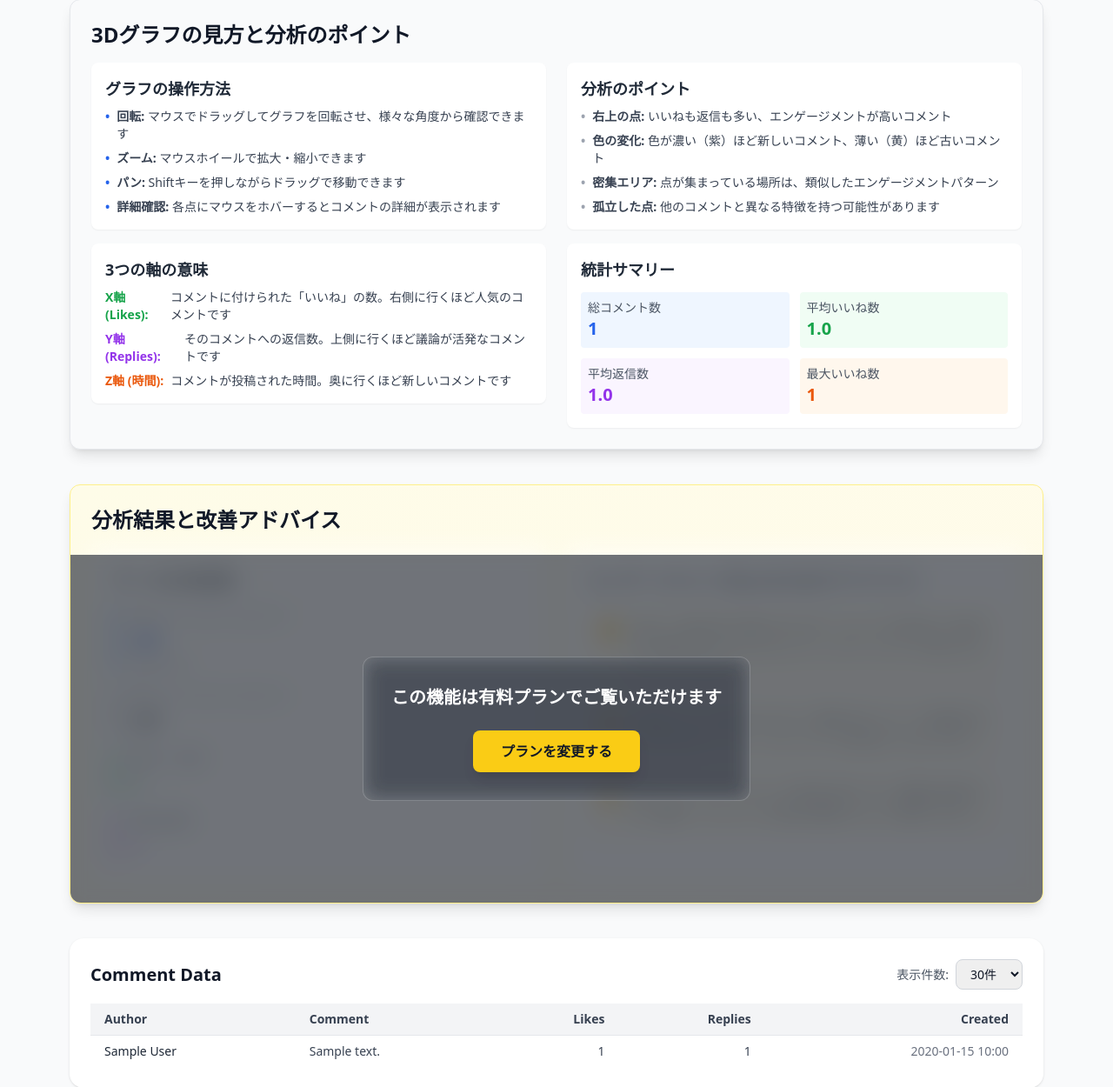
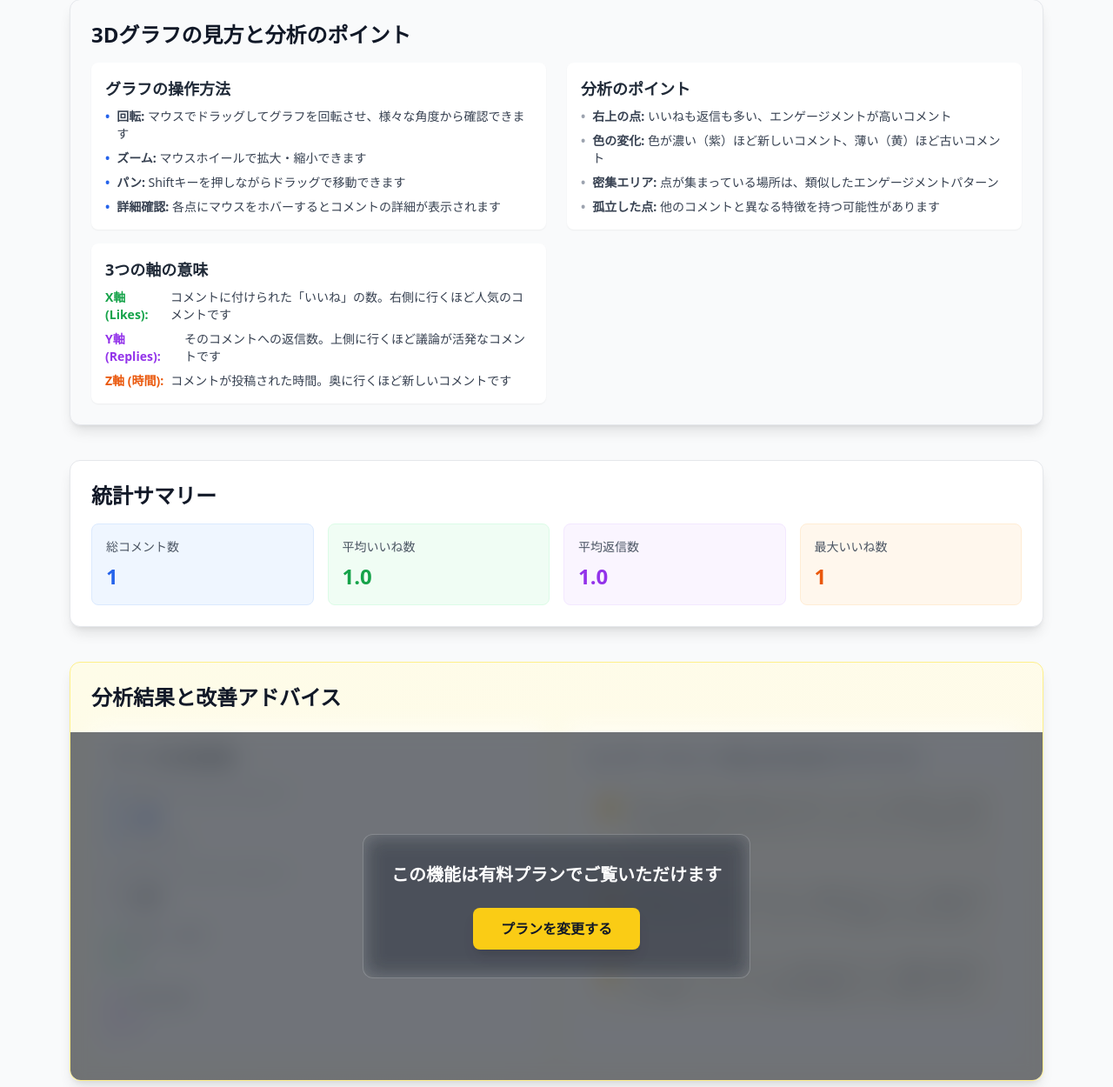
Before and after one commit to t-sasaki1124/django_ai_dashboard, a Django app: page / in a window 1280 px wide. Shown: the part 864-2114 px from the top of the page at 87% size. Run offline with Django 4.2, Linux system fonts and the light colour scheme; tables that the repository leaves empty hold one stand-in row (values such as "Sample post"); some libraries are stand-ins or nearby versions.

```diff
--- a/myapp/templates/index.html
+++ b/myapp/templates/index.html
@@ -72,7 +72,7 @@
         </div>
       </div>
 
-      <!-- 右側：分析のポイントと統計 -->
+      <!-- 右側：分析のポイント -->
       <div class="space-y-4">
         <div class="bg-white rounded-lg p-4 shadow-sm">
           <h3 class="font-semibold text-lg mb-2 text-gray-800">分析のポイント</h3>
@@ -95,30 +95,31 @@
             </li>
           </ul>
         </div>
+      </div>
+    </div>
+  </div>
+  {% endif %}
 
-        {% if stats %}
-        <div class="bg-white rounded-lg p-4 shadow-sm">
-          <h3 class="font-semibold text-lg mb-3 text-gray-800">統計サマリー</h3>
-          <div class="grid grid-cols-2 gap-3 text-sm">
-            <div class="bg-blue-50 rounded p-2">
-              <div class="text-gray-600">総コメント数</div>
-              <div class="text-xl font-bold text-blue-600">{{ stats.total_comments }}</div>
-            </div>
-            <div class="bg-green-50 rounded p-2">
-              <div class="text-gray-600">平均いいね数</div>
-              <div class="text-xl font-bold text-green-600">{{ stats.avg_likes|floatformat:1 }}</div>
-            </div>
-            <div class="bg-purple-50 rounded p-2">
-              <div class="text-gray-600">平均返信数</div>
-              <div class="text-xl font-bold text-purple-600">{{ stats.avg_replies|floatformat:1 }}</div>
-            </div>
-            <div class="bg-orange-50 rounded p-2">
-              <div class="text-gray-600">最大いいね数</div>
-              <div class="text-xl font-bold text-orange-600">{{ stats.max_likes }}</div>
-            </div>
-          </div>
-        </div>
-        {% endif %}
+  <!-- 統計サマリー -->
+  {% if stats %}
+  <div class="bg-white rounded-xl border border-gray-200 shadow-lg p-6 mb-10">
+    <h2 class="text-2xl font-bold mb-4 text-gray-900">統計サマリー</h2>
+    <div class="grid grid-cols-2 md:grid-cols-4 gap-4">
+      <div class="bg-blue-50 rounded-lg p-4 border border-blue-100">
+        <div class="text-sm text-gray-600 mb-2">総コメント数</div>
+        <div class="text-2xl font-bold text-blue-600">{{ stats.total_comments }}</div>
+      </div>
+      <div class="bg-green-50 rounded-lg p-4 border border-green-100">
+        <div class="text-sm text-gray-600 mb-2">平均いいね数</div>
+        <div class="text-2xl font-bold text-green-600">{{ stats.avg_likes|floatformat:1 }}</div>
+      </div>
+      <div class="bg-purple-50 rounded-lg p-4 border border-purple-100">
+        <div class="text-sm text-gray-600 mb-2">平均返信数</div>
+        <div class="text-2xl font-bold text-purple-600">{{ stats.avg_replies|floatformat:1 }}</div>
+      </div>
+      <div class="bg-orange-50 rounded-lg p-4 border border-orange-100">
+        <div class="text-sm text-gray-600 mb-2">最大いいね数</div>
+        <div class="text-2xl font-bold text-orange-600">{{ stats.max_likes }}</div>
       </div>
     </div>
   </div>
```
